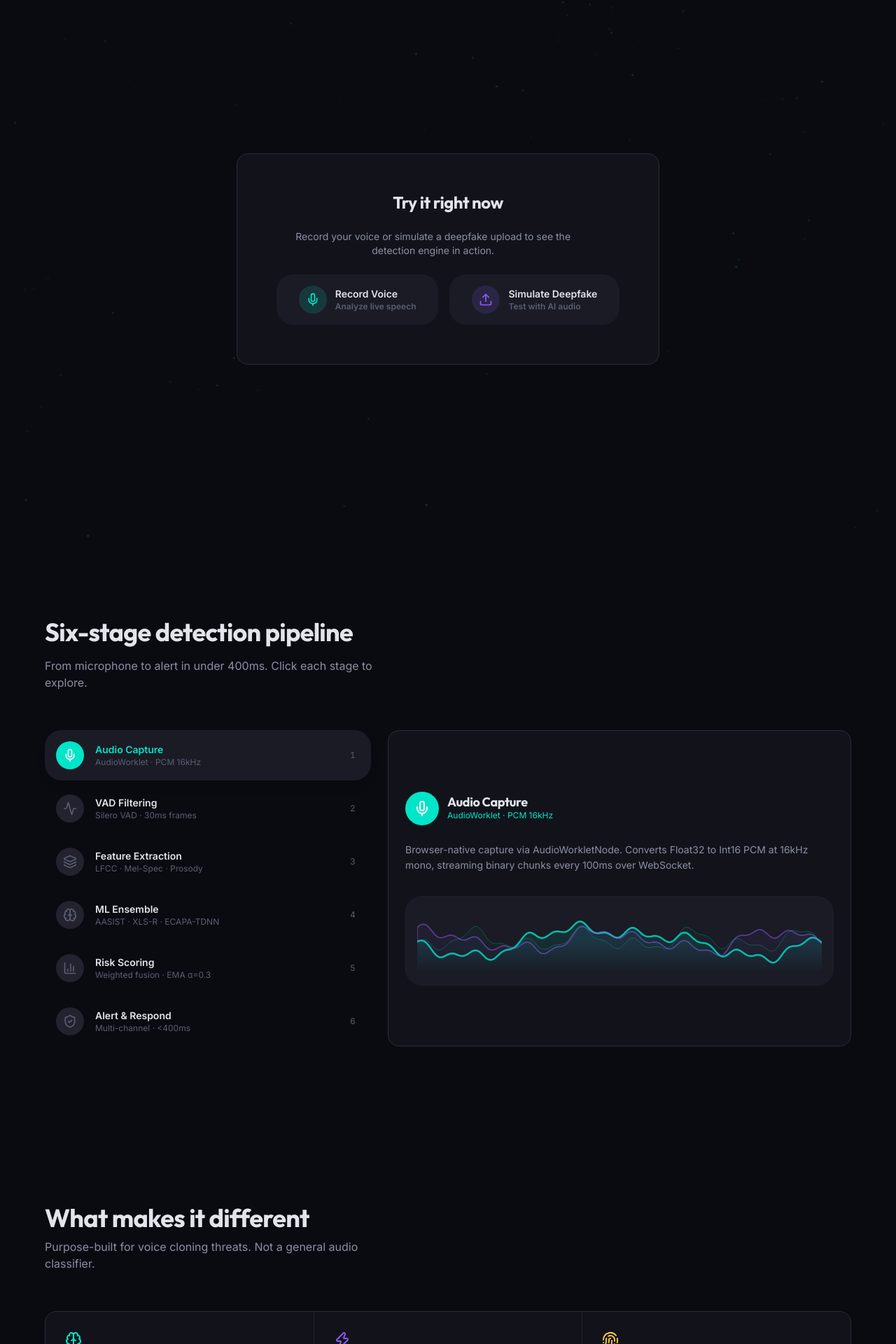
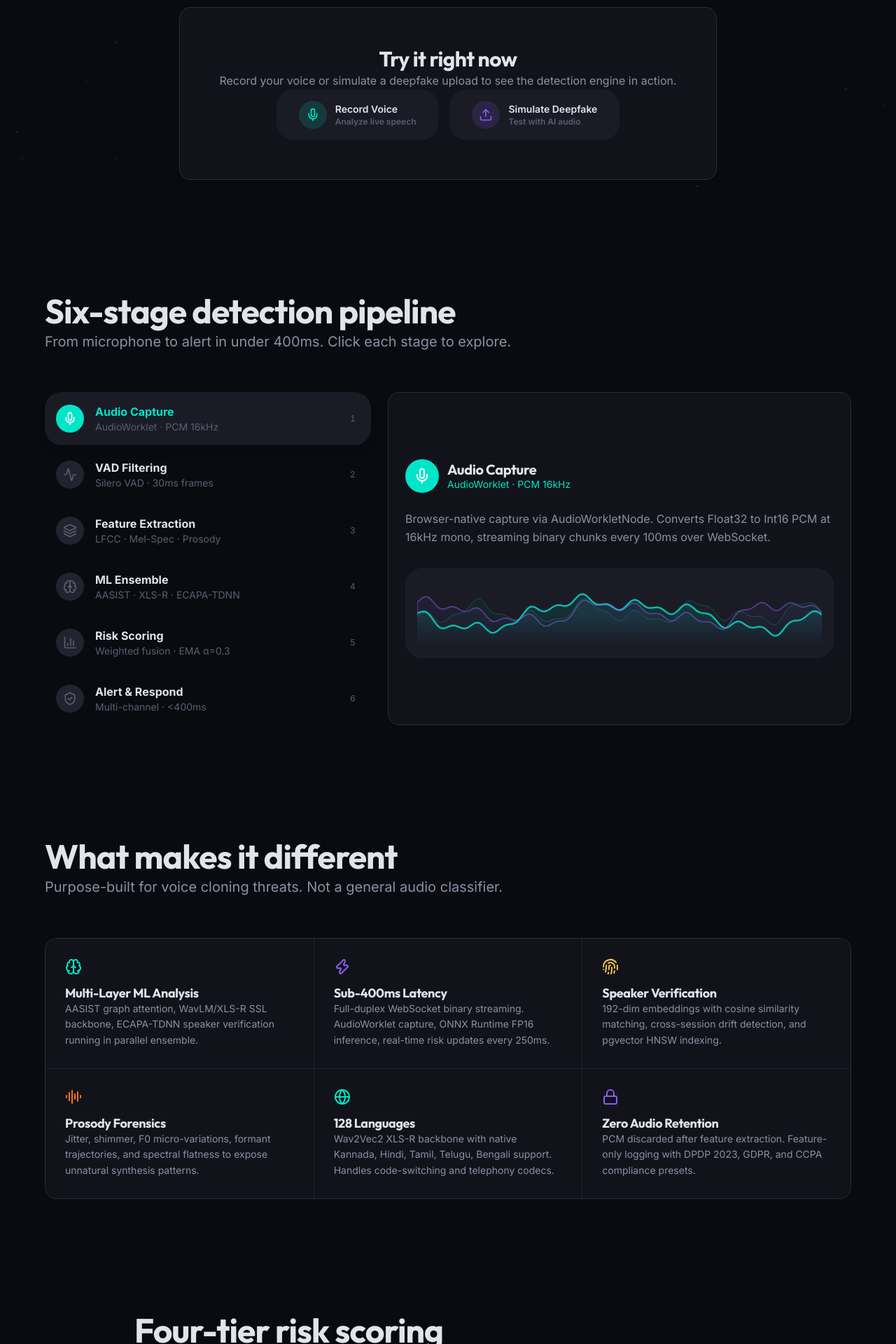
Before and after one commit to arnavsrao09/VoiceGuardAI, a React (Vite) app in the folder frontend/: page / in a window 1280 px wide. Shown: the part 830-2750 px from the top of the page at 70% size. Built offline with nearby package versions, Linux system fonts and the light colour scheme.

Commit message:
Made UI changes in the Landing Page

```diff
--- a/frontend/src/pages/LandingPage.tsx
+++ b/frontend/src/pages/LandingPage.tsx
@@ -302,10 +302,10 @@ function TryItDemo() {
             animate={{ opacity: 1 }}
             className="text-center"
           >
-            <h3 className="text-xl sm:text-2xl font-bold text-[var(--color-sentinel-text)] pb-6">
+            <h3 className="text-2xl sm:text-3xl font-bold text-[var(--color-sentinel-text)] mb-6">
               Try it right now
             </h3>
-            <p className="text-sm text-[var(--color-sentinel-text-muted)] pb-6 mb-10 max-w-md mx-auto">
+            <p className="text-sm sm:text-base leading-relaxed text-[var(--color-sentinel-text-muted)] mb-10 max-w-2xl mx-auto text-center">
               Record your voice or simulate a deepfake upload to see the detection engine in action.
             </p>
             <div className="flex flex-col sm:flex-row items-center justify-center gap-4">
@@ -502,7 +502,7 @@ function PipelineSection() {
   const inView = useInViewSimple(ref);
 
   return (
-    <section ref={ref} className="py-28 px-6">
+    <section ref={ref} className="py-20 px-6" id="pipeline">
       <div className="max-w-6xl mx-auto">
         <motion.div
           initial={{ opacity: 0, y: 24 }}
@@ -510,10 +510,10 @@ function PipelineSection() {
           transition={{ duration: 0.5 }}
           className="mb-14"
         >
-          <h2 className="text-3xl sm:text-4xl font-bold text-[var(--color-sentinel-text)] pb-4">
+          <h2 className="text-4xl sm:text-5xl font-bold text-[var(--color-sentinel-text)] mb-6">
             Six-stage detection pipeline
           </h2>
-          <p className="text-[var(--color-sentinel-text-muted)] max-w-lg">
+          <p className="text-lg sm:text-xl leading-relaxed text-[var(--color-sentinel-text-muted)] max-w-2xl">
             From microphone to alert in under 400ms. Click each stage to explore.
           </p>
         </motion.div>
@@ -544,11 +544,11 @@ function PipelineSection() {
                   </div>
                   <div className="flex-1 min-w-0">
                     <div className="flex items-center gap-2">
-                      <span className={`text-sm font-semibold ${isActive ? 'text-[var(--color-accent-primary)]' : 'text-[var(--color-sentinel-text)]'}`}>
+                      <span className={`text-base font-bold ${isActive ? 'text-[var(--color-accent-primary)]' : 'text-[var(--color-sentinel-text)]'}`}>
                         {step.title}
                       </span>
                     </div>
-                    <p className="text-xs text-[var(--color-sentinel-text-dim)] truncate">
+                    <p className="text-sm text-[var(--color-sentinel-text-dim)] truncate">
                       {step.tech}
                     </p>
                   </div>
@@ -579,15 +579,15 @@ function PipelineSection() {
                         <Icon className="w-6 h-6 text-white" />
                       </div>
                       <div>
-                        <h3 className="text-lg font-bold text-[var(--color-sentinel-text)]">{step.title}</h3>
-                        <p className="text-xs text-[var(--color-accent-primary)]">{step.tech}</p>
+                        <h3 className="text-xl font-bold text-[var(--color-sentinel-text)]">{step.title}</h3>
+                        <p className="text-sm text-[var(--color-accent-primary)]">{step.tech}</p>
                       </div>
                     </div>
-                    <p className="text-sm text-[var(--color-sentinel-text-muted)] leading-relaxed mb-8">
+                    <p className="text-base text-[var(--color-sentinel-text-muted)] leading-relaxed mb-8">
                       {step.detail}
                     </p>
                     {/* Visual representation */}
-                    <div className="rounded-xl bg-[var(--color-sentinel-surface-2)] border border-[var(--color-sentinel-border-subtle)] p-4 h-32 flex items-center justify-center overflow-hidden" style={{ marginTop: '32px' }}>
+                    <div className="rounded-xl bg-[var(--color-sentinel-surface-2)] border border-[var(--color-sentinel-border-subtle)] p-4 h-32 flex items-center justify-center overflow-hidden mt-8">
                       <HeroWaveform active={activeStep < 3} />
                     </div>
                   </>
@@ -673,7 +673,7 @@ export default function LandingPage() {
       {/* ── Hero ── */}
       <section
         ref={heroRef}
-        className="relative min-h-[100dvh] flex flex-col items-center justify-center px-6 pt-20 pb-16 overflow-hidden"
+        className="relative min-h-[100dvh] flex flex-col items-center justify-center px-6 pt-28 pb-10 overflow-hidden"
       >
         <ParticleGrid />
 
@@ -685,7 +685,7 @@ export default function LandingPage() {
             initial={{ opacity: 0, y: 40 }}
             animate={{ opacity: 1, y: 0 }}
             transition={{ duration: 0.7, ease: 'easeOut' }}
-            className="text-5xl sm:text-6xl md:text-[5rem] font-extrabold tracking-tight leading-[1.05] pb-6 text-[var(--color-sentinel-text)]"
+            className="text-6xl sm:text-7xl md:text-[6rem] font-extrabold tracking-tight leading-[1.05] mb-6 text-[var(--color-sentinel-text)]"
           >
             Detect voice clones
             <br />
@@ -696,7 +696,7 @@ export default function LandingPage() {
             initial={{ opacity: 0, y: 24 }}
             animate={{ opacity: 1, y: 0 }}
             transition={{ delay: 0.15, duration: 0.6 }}
-            className="text-lg sm:text-xl text-[var(--color-sentinel-text-muted)] max-w-xl leading-relaxed mb-10"
+            className="text-xl sm:text-2xl text-[var(--color-sentinel-text-muted)] max-w-2xl leading-relaxed mb-8"
           >
             Multi-layer ML ensemble analyzes live voice streams, scores impersonation risk, and fires alerts —
             all under 400 milliseconds.
@@ -706,7 +706,7 @@ export default function LandingPage() {
             initial={{ opacity: 0, y: 16 }}
             animate={{ opacity: 1, y: 0 }}
             transition={{ delay: 0.3, duration: 0.5 }}
-            className="flex flex-wrap items-center justify-center gap-4 mt-6 mb-[55px]"
+            className="flex flex-wrap items-center justify-center gap-4 mb-12"
           >
             <Link
               to="/dashboard"
@@ -743,11 +743,11 @@ export default function LandingPage() {
       {/* ── Try It Section ── */}
       <section
         id="try-it"
-        className="relative min-h-[100dvh] flex items-center py-20 px-6 overflow-hidden"
+        className="relative pt-10 pb-20 px-6 overflow-hidden"
       >
         <ParticleGrid />
 
-        <div className="relative z-10 max-w-3xl mx-auto">
+        <div className="relative z-10 max-w-3xl mx-auto w-full">
           <TryItDemo />
         </div>
       </section>
@@ -756,7 +756,7 @@ export default function LandingPage() {
       <PipelineSection />
 
       {/* ── Features ── */}
-      <section id="features" className="py-28 px-6" ref={featRef}>
+      <section id="features" className="py-20 px-6" ref={featRef}>
         <div className="max-w-6xl mx-auto">
           <motion.div
             initial={{ opacity: 0, y: 24 }}
@@ -764,10 +764,10 @@ export default function LandingPage() {
             transition={{ duration: 0.5 }}
             className="mb-14"
           >
-            <h2 className="text-3xl sm:text-4xl font-bold text-[var(--color-sentinel-text)] mb-5">
+            <h2 className="text-4xl sm:text-5xl font-bold text-[var(--color-sentinel-text)] mb-6">
               What makes it different
             </h2>
-            <p className="text-[var(--color-sentinel-text-muted)] max-w-lg pt-2">
+            <p className="text-lg sm:text-xl leading-relaxed text-[var(--color-sentinel-text-muted)] max-w-2xl">
               Purpose-built for voice cloning threats. Not a general audio classifier.
             </p>
           </motion.div>
@@ -787,10 +787,10 @@ export default function LandingPage() {
                     className="w-6 h-6 mb-4 group-hover:scale-110 transition-transform"
                     style={{ color: feat.color }}
                   />
-                  <h3 className="text-sm font-bold text-[var(--color-sentinel-text)] mb-2">
+                  <h3 className="text-base sm:text-lg font-bold text-[var(--color-sentinel-text)] mb-3">
                     {feat.title}
                   </h3>
-                  <p className="text-xs text-[var(--color-sentinel-text-muted)] leading-relaxed pt-2">
+                  <p className="text-sm text-[var(--color-sentinel-text-muted)] leading-relaxed">
                     {feat.description}
                   </p>
                 </motion.div>
@@ -801,16 +801,16 @@ export default function LandingPage() {
       </section>
 
       {/* ── Risk Scale ── */}
-      <section className="py-28 px-6">
+      <section className="py-20 px-6">
         <div className="max-w-4xl mx-auto">
-          <h2 className="text-3xl sm:text-4xl font-bold text-[var(--color-sentinel-text)] pb-4">
+          <h2 className="text-4xl sm:text-5xl font-bold text-[var(--color-sentinel-text)] mb-6">
             Four-tier risk scoring
           </h2>
-          <p className="text-[var(--color-sentinel-text-muted)] mb-16 max-w-lg">
+          <p className="text-lg sm:text-xl leading-relaxed text-[var(--color-sentinel-text-muted)] mb-14 max-w-2xl">
             Weighted ensemble fusion with EMA temporal smoothing. Configurable per deployment.
           </p>
 
-          <div className="relative pt-7">
+          <div className="relative">
             {/* Risk bar */}
             <div className="h-3 rounded-full overflow-hidden flex mb-8">
               <div className="flex-[3] bg-[var(--color-risk-low)]" />
@@ -829,10 +829,10 @@ export default function LandingPage() {
                 <div key={r.level} className="text-left">
                   <div className="flex items-center gap-2 mb-1">
                     <span className="w-2.5 h-2.5 rounded-full" style={{ background: r.color }} />
-                    <span className="text-sm font-bold" style={{ color: r.color }}>{r.level}</span>
+                    <span className="text-base font-bold" style={{ color: r.color }}>{r.level}</span>
                   </div>
-                  <p className="text-xs text-[var(--color-sentinel-text-dim)] mb-0.5">{r.range}</p>
-                  <p className="text-xs text-[var(--color-sentinel-text-muted)]">{r.action}</p>
+                  <p className="text-sm text-[var(--color-sentinel-text-dim)] mb-1">{r.range}</p>
+                  <p className="text-sm text-[var(--color-sentinel-text-muted)] leading-relaxed">{r.action}</p>
                 </div>
               ))}
             </div>
@@ -841,12 +841,12 @@ export default function LandingPage() {
       </section>
 
       {/* ── CTA ── */}
-      <section className="pt-16 pb-28 px-6">
+      <section className="py-20 px-6">
         <div className="max-w-2xl mx-auto text-center">
-          <h2 className="text-3xl sm:text-4xl font-bold text-[var(--color-sentinel-text)] mb-8">
+          <h2 className="text-4xl sm:text-5xl font-bold text-[var(--color-sentinel-text)] mb-12">
             Deploy in one command
           </h2>
-          <div className="mt-6 rounded-xl bg-[var(--color-sentinel-surface)] border border-[var(--color-sentinel-border)] p-4 mb-8">
+          <div className="rounded-xl bg-[var(--color-sentinel-surface)] border border-[var(--color-sentinel-border)] p-4 mb-10">
             <code className="text-sm text-[var(--color-accent-primary)]">
               docker-compose up -d
             </code>
```
